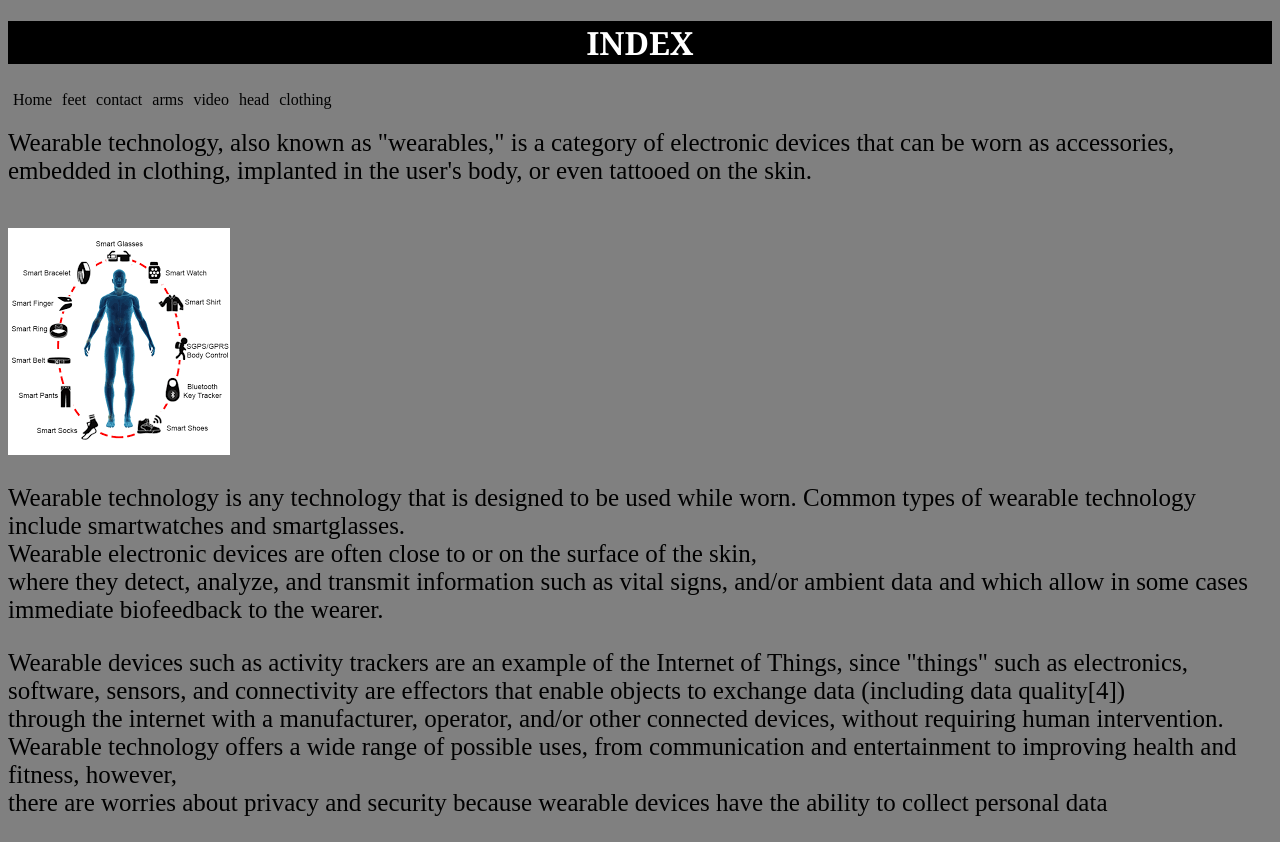
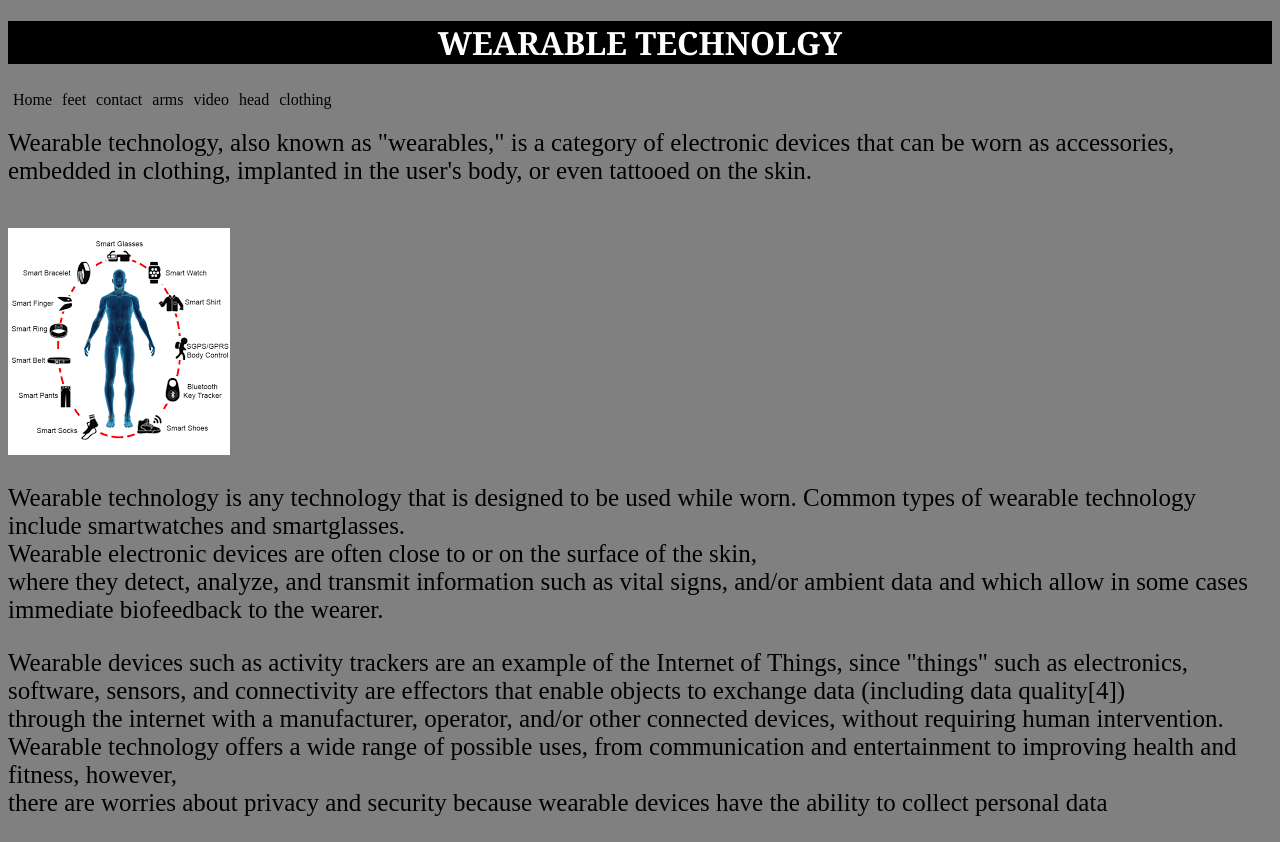
Before and after one commit to 11160699/11160699, a plain HTML site: page index.html in a window 1280 px wide. Drawn offline with Linux system fonts and the light colour scheme.

Commit message:
Update index.html

```diff
--- a/index.html
+++ b/index.html
@@ -5,7 +5,7 @@
 <title>Home</title>
   <link rel="stylesheet"href="css/maine.css">
 </head>
-  <h1>index</h1>
+  <h1>Wearable Technolgy</h1>
   	<a href="index.html">Home</a>
 	<a href="feet.html">feet</a>
 	<a href="contact.html">contact</a>
```
